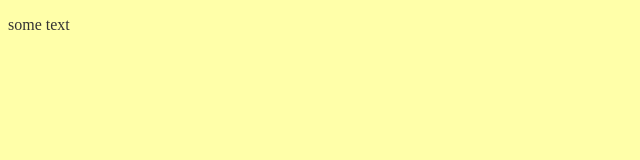
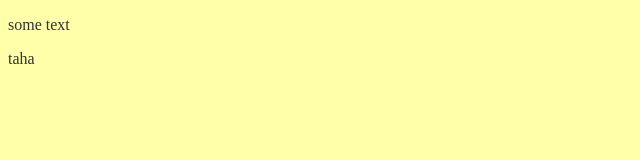
Before and after one commit to TahaGhadiali/freya, a plain HTML site: page index.html in a window 1280 px wide. Shown: the full height of the page, 0-640 px from the left. Drawn offline with Linux system fonts and the light colour scheme.

Commit message:
buildspec.yml and index.html updated

```diff
--- a/index.html
+++ b/index.html
@@ -7,6 +7,7 @@
 </head>
 <body>
     <p>some text</p>
+    <p>taha</p>
 </body>
 <style>
     body{
```
Also changed, not shown: 1 other file.
